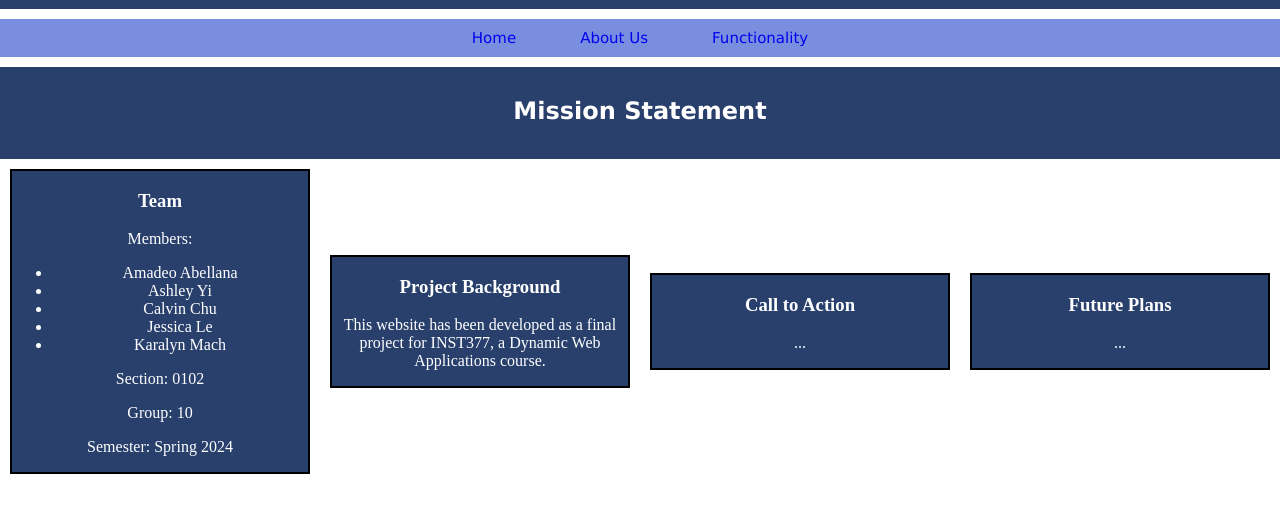
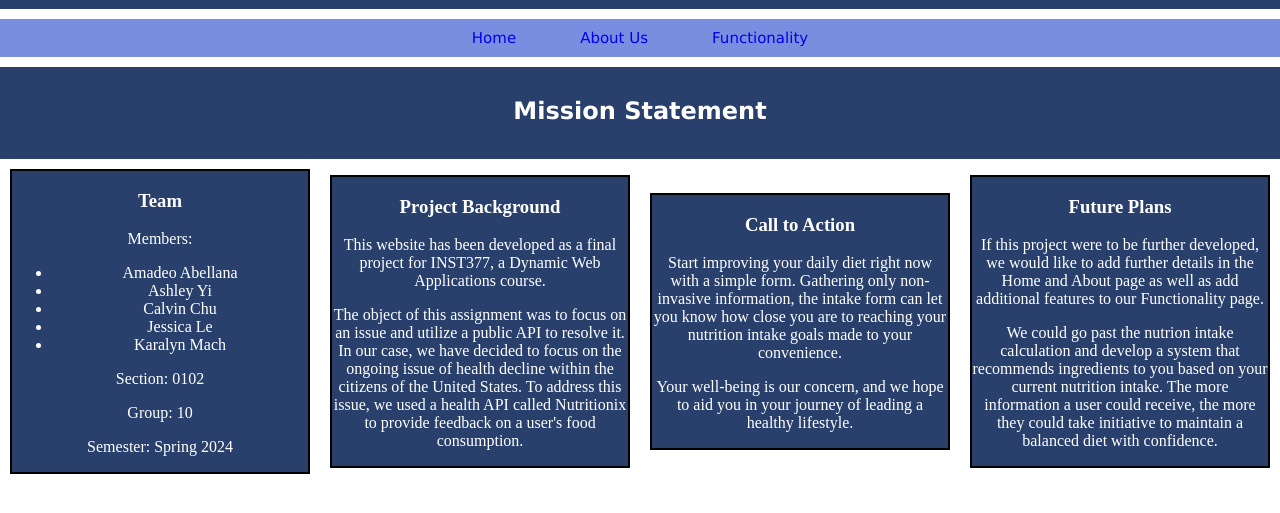
Before and after one commit to Calvinchu20/INST377-Final-Project, a website: page public/finalprojectabout.html in a window 1280 px wide. Shown: the part 101-614 px from the top of the page. Drawn offline with Linux system fonts and the light colour scheme.

Commit message:
update about

```diff
--- a/public/finalprojectabout.html
+++ b/public/finalprojectabout.html
@@ -52,18 +52,35 @@
             <div>
                 <h3>Project Background</h3>
                 <p>This website has been developed as a final project for INST377, a Dynamic Web Applications course.</p>
+                <p>
+                    The object of this assignment was to focus on an issue and utilize a public API to resolve it.
+                    In our case, we have decided to focus on the ongoing issue of health decline within the citizens of the United States.
+                    To address this issue, we used a health API called Nutritionix to provide feedback on a user's food consumption.
+                </p>
             </div>
 
             <!--Call to Action-->
             <div>
                 <h3>Call to Action</h3>
-                <p>...</p>
+                <p>
+                    Start improving your daily diet right now with a simple form.
+                    Gathering only non-invasive information, the intake form can let you know how close you are to reaching your nutrition intake goals made to your convenience.
+                </p>
+                <p>
+                    Your well-being is our concern, and we hope to aid you in your journey of leading a healthy lifestyle.
+                </p>
             </div>
 
             <!--Future Plans-->
             <div>
                 <h3>Future Plans</h3>
-                <p>...</p>
+                <p>
+                    If this project were to be further developed, we would like to add further details in the Home and About page as well as add additional features to our Functionality page.
+                </p>
+                <p>
+                    We could go past the nutrion intake calculation and develop a system that recommends ingredients to you based on your current nutrition intake.
+                    The more information a user could receive, the more they could take initiative to maintain a balanced diet with confidence.
+                </p>
             </div>
         </div>
     </div>
```
